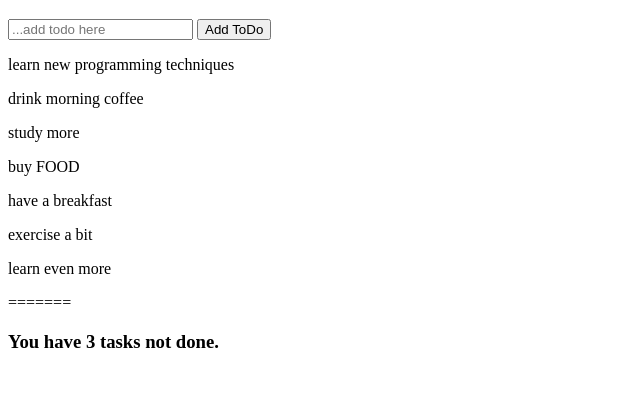
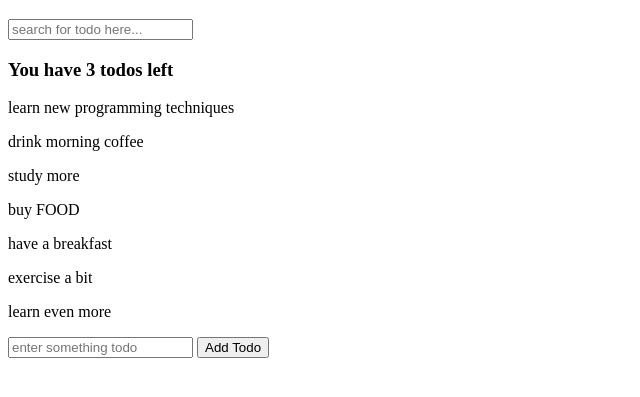
Before and after one commit to stkoev/The-Modern-JS-Bootcamp-2019, a plain HTML site: page todo-app/index.html in a window 1280 px wide. Shown: the part 61-458 px from the top of the page, without its empty margins (0-640 px from the left). Drawn offline with Linux system fonts and the light colour scheme.

Commit message:
Chapter 7 work with forms

```diff
--- a/todo-app/index.html
+++ b/todo-app/index.html
@@ -10,9 +10,12 @@
 
 <body>
     <h1>Personal ToDo List</h1>
-    <input type="text" id="new-todo-text" placeholder="...add todo here">
-    <button id='add-todo' type="submit">Add ToDo</button>
-
+    <input type="text" id="search-text" placeholder="search for todo here...">
+    <div id="todo-container"></div>
+    <form action="#" id="new-todo">
+        <input type="text" placeholder="enter something todo" name="newTodo">
+        <button>Add Todo</button>
+    </form>
     <script src="./todo-app.js"></script>
 </body>
 
--- a/todo-app/todo-app.js
+++ b/todo-app/todo-app.js
@@ -29,51 +29,63 @@ const todos = [
 	}
 ];
 
-// you have ? todos left
-// Add paragraph for each todo
-const fillTodoList = function(array) {
-	let notCompleted = 0;
-	const divider = '='.repeat(todos.length);
-	const dividerLine = document.createElement('p');
-	dividerLine.textContent = divider;
-	document.querySelector('body').appendChild(dividerLine);
-
-	array.forEach((element) => {
-		const newParagraph = document.createElement('p');
-		newParagraph.textContent = element.title;
-		if (!element.completed) {
-			notCompleted++;
-		}
-		document.querySelector('body').appendChild(newParagraph);
-	});
-	document.querySelector('body').appendChild(dividerLine);
-	const notCompletedInfo = document.createElement('h3');
-	notCompletedInfo.textContent = `You have ${notCompleted} tasks not done.`;
-	document.querySelector('body').appendChild(notCompletedInfo);
+const filters = {
+	searchText: ''
 };
 
-const incompleteTodos = todos.filter((todo) => {
-	return !todo.completed;
-});
-fillTodoList(todos);
+const renderTodos = function(todos, filters) {
+	const filteredTodos = todos.filter((todo) => {
+		return todo.title.toLowerCase().includes(filters.searchText.toLowerCase());
+	});
 
-// Listen for new ToDo creation
-document.querySelector('#add-todo').addEventListener('click', (e) => {
-	e.target.animate(
-		[
-			// keyframes
-			{ transform: 'translateY(0px)' },
-			{ transform: 'translateY(-300px)' }
-		],
-		{
-			// timing options
-			duration: 1000,
-			iterations: 1
-		}
-	);
+	const incompleteTodos = filteredTodos.filter((todo) => {
+		return !todo.completed;
+	});
+
+	document.getElementById('todo-container').innerHTML = '';
+
+	const summary = document.createElement('h3');
+	summary.textContent = `You have ${incompleteTodos.length} todos left`;
+	document.getElementById('todo-container').appendChild(summary);
+
+	filteredTodos.forEach((todo) => {
+		const p = document.createElement('p');
+		p.textContent = todo.title;
+		document.getElementById('todo-container').appendChild(p);
+	});
+};
+
+renderTodos(todos, filters);
+
+// Listen for todo filter change
+document.getElementById('search-text').addEventListener('input', (e) => {
+	console.log(e.target.value);
+	filters.searchText = e.target.value;
+	renderTodos(todos, filters);
 });
 
-//Event listener for new todos
-document.querySelector('#new-todo-text').addEventListener('input', (e) => {
-	console.log(e.target.value);
+// Form event listener
+document.getElementById('new-todo').addEventListener('submit', function(e) {
+	e.preventDefault();
+	todos.push({
+		title: e.target.elements.newTodo.value,
+		completed: false
+	});
+	e.target.elements.newTodo.value = '';
+	renderTodos(todos, filters);
 });
+
+// // document.querySelector('#add-todo').addEventListener('click', (e) => {
+// // 	e.target.animate(
+// // 		[
+// // 			// keyframes
+// // 			{ transform: 'translateY(0px)' },
+// // 			{ transform: 'translateY(-300px)' }
+// // 		],
+// // 		{
+// // 			// timing options
+// // 			duration: 1000,
+// // 			iterations: 1
+// // 		}
+// // 	);
+// // });
```
Also changed, not shown: notes-app/index.html (+4 -2 lines), notes-app/notes-app.js (+7 -6 lines).
